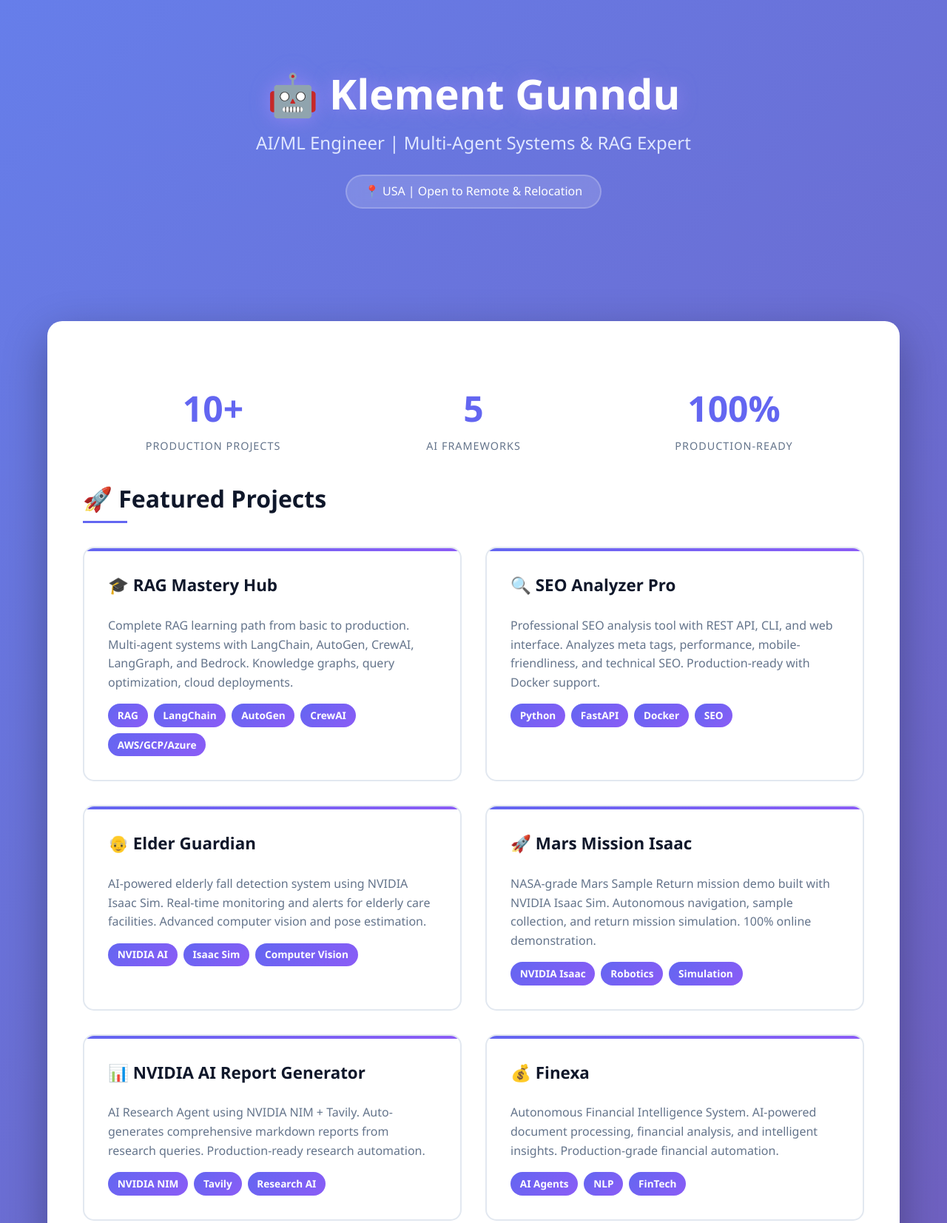
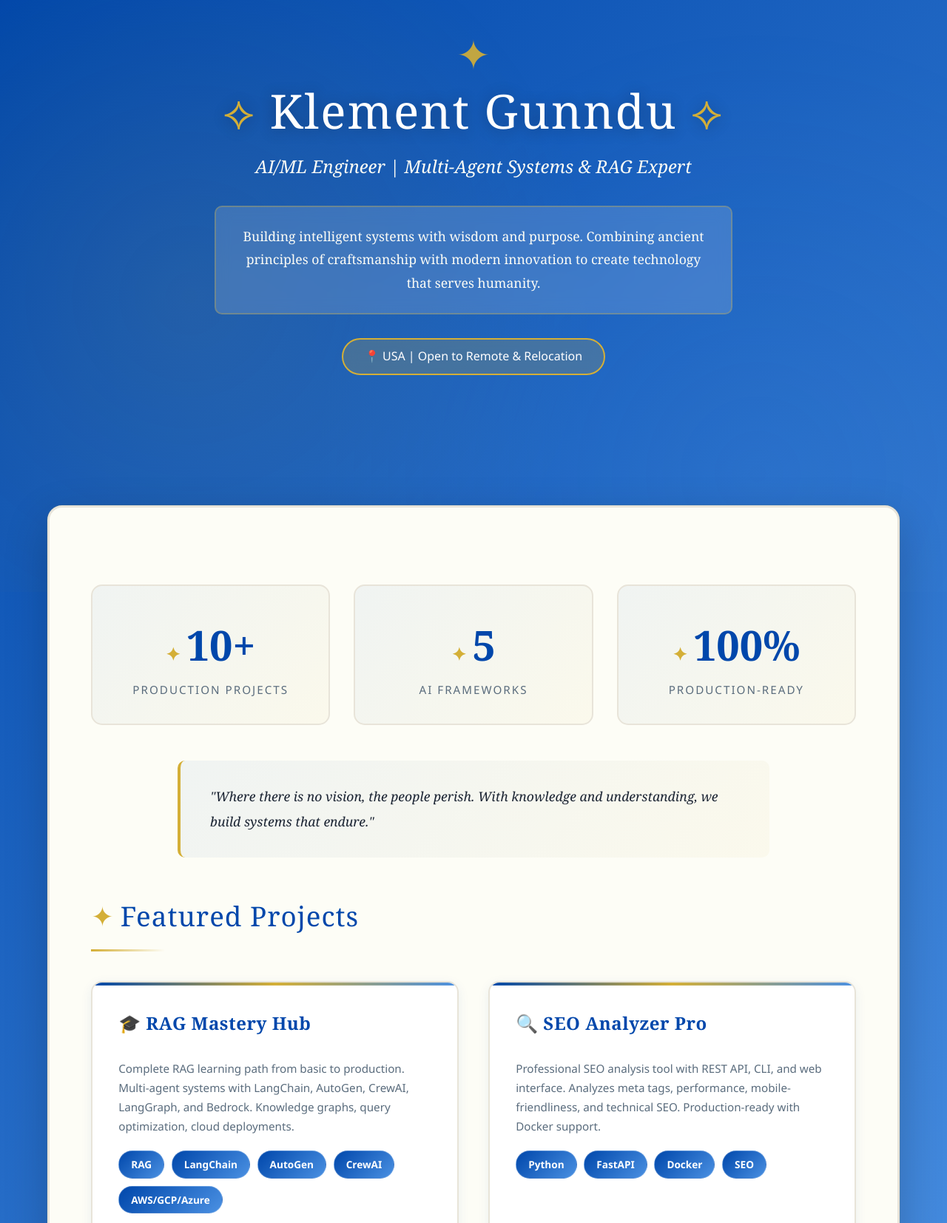
Before and after one commit to KlementMultiverse/KlementGeo.github.io, a plain HTML site: page index.html in a window 1280 px wide. Shown: the top 1653 px of the page at 74% size. Drawn offline with Linux system fonts and the light colour scheme.

Commit message:
Update design: Elegant blue & gold theme with wisdom-focused aesthetic
🎨 Design Updates:
- Deep blue, sky blue, gold, ivory color palette
- Classical serif typography (Georgia, Garamond)
- Star ornaments and elegant borders
- Stone/architectural textures
- Wisdom-focused mission statement
- Light/radiance animation themes
- Enhanced visual hierarchy

✨ Features:
- Twinkling star animations
- Rotating radiance effects
- Gold accent borders
- Elegant card hover effects
- Classical meets modern aesthetic

Built with wisdom and purpose

```diff
--- a/index.html
+++ b/index.html
@@ -73,85 +73,158 @@
 
   <style>
     :root {
-      --primary: #6366f1;
-      --secondary: #8b5cf6;
-      --dark: #0f172a;
-      --light: #f8fafc;
-      --gray: #64748b;
-      --accent: #10b981;
-      --glow: #a78bfa;
+      --primary: #0047AB;        /* Deep blue */
+      --secondary: #4A90E2;      /* Sky blue */
+      --gold: #D4AF37;           /* Gold accent */
+      --white: #FFFFFF;
+      --ivory: #FDFDF6;
+      --stone: #E8E4D9;
+      --dark: #1a2332;
+      --gray: #5a6c7d;
+      --light-blue: #E3F2FD;
+      --purple: #6B46C1;
       --locked: #94a3b8;
     }
 
     * { margin: 0; padding: 0; box-sizing: border-box; }
 
     body {
-      font-family: 'Segoe UI', -apple-system, sans-serif;
-      line-height: 1.6;
+      font-family: 'Georgia', 'Garamond', serif;
+      line-height: 1.7;
       color: var(--dark);
-      background: linear-gradient(135deg, #667eea 0%, #764ba2 100%);
+      background: linear-gradient(135deg, var(--primary) 0%, var(--secondary) 50%, var(--ivory) 100%);
       min-height: 100vh;
+      position: relative;
+    }
+
+    body::before {
+      content: '';
+      position: fixed;
+      top: 0;
+      left: 0;
+      right: 0;
+      bottom: 0;
+      background:
+        radial-gradient(circle at 20% 50%, rgba(212, 175, 55, 0.1) 0%, transparent 50%),
+        radial-gradient(circle at 80% 80%, rgba(74, 144, 226, 0.1) 0%, transparent 50%);
+      pointer-events: none;
+      z-index: 0;
     }
 
     .container {
       max-width: 1200px;
       margin: 0 auto;
       padding: 2rem 1.5rem;
+      position: relative;
+      z-index: 1;
     }
 
     /* Hero Section */
     .hero {
       text-align: center;
-      padding: 4rem 0 3rem;
-      color: white;
+      padding: 5rem 0 4rem;
+      color: var(--white);
+      position: relative;
+    }
+
+    .hero::before {
+      content: '✦';
+      position: absolute;
+      top: 2rem;
+      left: 50%;
+      transform: translateX(-50%);
+      font-size: 3rem;
+      color: var(--gold);
+      animation: twinkle 3s ease-in-out infinite;
+    }
+
+    @keyframes twinkle {
+      0%, 100% { opacity: 0.6; transform: translateX(-50%) scale(1); }
+      50% { opacity: 1; transform: translateX(-50%) scale(1.2); }
     }
 
     .hero h1 {
-      font-size: 3.5rem;
+      font-family: 'Georgia', serif;
+      font-size: 4rem;
       margin-bottom: 1rem;
-      line-height: 1.1;
-      font-weight: 800;
-      text-shadow: 0 0 20px rgba(167, 139, 250, 0.5);
-      animation: glow 2s ease-in-out infinite alternate;
+      line-height: 1.2;
+      font-weight: 400;
+      letter-spacing: 2px;
+      text-shadow: 0 2px 20px rgba(0, 0, 0, 0.3);
+      color: var(--white);
     }
 
-    @keyframes glow {
-      from { text-shadow: 0 0 20px rgba(167, 139, 250, 0.5); }
-      to { text-shadow: 0 0 30px rgba(167, 139, 250, 0.8); }
+    .hero h1::before {
+      content: '⟡ ';
+      color: var(--gold);
+    }
+
+    .hero h1::after {
+      content: ' ⟡';
+      color: var(--gold);
     }
 
     .tagline {
       font-size: 1.5rem;
-      margin-bottom: 1rem;
-      color: #e0e7ff;
+      margin-bottom: 1.5rem;
+      color: var(--ivory);
+      font-style: italic;
+      font-weight: 300;
+    }
+
+    .mission-statement {
+      max-width: 700px;
+      margin: 2rem auto 1rem;
+      padding: 1.5rem 2rem;
+      background: rgba(255, 255, 255, 0.15);
+      border: 2px solid rgba(212, 175, 55, 0.3);
+      border-radius: 10px;
+      backdrop-filter: blur(10px);
+      font-size: 1.1rem;
+      line-height: 1.8;
+      color: var(--ivory);
     }
 
     .location {
       display: inline-block;
-      background: rgba(255, 255, 255, 0.15);
-      padding: 0.5rem 1.5rem;
+      background: rgba(212, 175, 55, 0.2);
+      padding: 0.6rem 1.8rem;
       border-radius: 50px;
       font-size: 1rem;
-      margin: 0.5rem 0;
-      border: 2px solid rgba(255, 255, 255, 0.2);
+      margin: 1rem 0;
+      border: 2px solid var(--gold);
       backdrop-filter: blur(10px);
+      color: var(--white);
+      font-family: 'Segoe UI', sans-serif;
     }
 
     /* Content Section */
     .content {
-      background: white;
+      background: var(--ivory);
       border-radius: 20px;
-      padding: 3rem;
+      padding: 3.5rem;
       margin: 2rem 0;
-      box-shadow: 0 20px 60px rgba(0,0,0,0.3);
+      box-shadow:
+        0 20px 60px rgba(0, 0, 0, 0.2),
+        0 0 0 1px rgba(212, 175, 55, 0.1);
+      border: 3px solid var(--stone);
     }
 
     h2 {
-      font-size: 2rem;
-      margin-bottom: 1.5rem;
-      color: var(--dark);
+      font-family: 'Georgia', serif;
+      font-size: 2.3rem;
+      margin-bottom: 2rem;
+      color: var(--primary);
       position: relative;
-      padding-bottom: 0.5rem;
+      padding-bottom: 1rem;
+      font-weight: 400;
+      letter-spacing: 1px;
+    }
+
+    h2::before {
+      content: '✦';
+      color: var(--gold);
+      margin-right: 0.5rem;
     }
 
     h2::after {
@@ -159,29 +232,30 @@
       position: absolute;
       bottom: 0;
       left: 0;
-      width: 60px;
+      width: 100px;
       height: 3px;
-      background: var(--primary);
+      background: linear-gradient(90deg, var(--gold), transparent);
     }
 
     .projects-grid {
       display: grid;
       grid-template-columns: repeat(auto-fill, minmax(350px, 1fr));
-      gap: 2rem;
-      margin: 2rem 0;
+      gap: 2.5rem;
+      margin: 2.5rem 0;
     }
 
     .project-card {
-      background: white;
+      background: var(--white);
       border-radius: 15px;
-      padding: 2rem;
-      border: 2px solid #e2e8f0;
-      transition: all 0.3s ease;
+      padding: 2.2rem;
+      border: 2px solid var(--stone);
+      transition: all 0.4s ease;
       position: relative;
       overflow: hidden;
       text-decoration: none;
       color: inherit;
       display: block;
+      box-shadow: 0 4px 15px rgba(0, 71, 171, 0.08);
     }
 
     .project-card::before {
@@ -191,19 +265,22 @@
       left: 0;
       width: 100%;
       height: 4px;
-      background: linear-gradient(90deg, var(--primary), var(--secondary));
+      background: linear-gradient(90deg, var(--primary), var(--gold), var(--secondary));
     }
 
     .project-card:hover {
-      transform: translateY(-5px);
-      box-shadow: 0 10px 30px rgba(99, 102, 241, 0.2);
-      border-color: var(--primary);
+      transform: translateY(-8px);
+      box-shadow:
+        0 15px 40px rgba(0, 71, 171, 0.15),
+        0 0 0 2px var(--gold);
+      border-color: var(--gold);
     }
 
     .project-card.locked {
-      opacity: 0.7;
+      opacity: 0.75;
       cursor: not-allowed;
       border-color: var(--locked);
+      background: linear-gradient(135deg, #f8f9fa 0%, #e9ecef 100%);
     }
 
     .project-card.locked::before {
@@ -212,7 +289,7 @@
 
     .project-card.locked:hover {
       transform: none;
-      box-shadow: none;
+      box-shadow: 0 4px 15px rgba(0, 0, 0, 0.1);
       border-color: var(--locked);
     }
 
@@ -224,9 +301,12 @@
     }
 
     .project-card h3 {
-      font-size: 1.4rem;
-      color: var(--dark);
-      margin-bottom: 0.5rem;
+      font-family: 'Georgia', serif;
+      font-size: 1.5rem;
+      color: var(--primary);
+      margin-bottom: 0.8rem;
+      font-weight: 600;
+      letter-spacing: 0.5px;
     }
 
     .project-card.locked h3 {
@@ -236,35 +316,40 @@
     .lock-badge {
       background: var(--locked);
       color: white;
-      padding: 0.3rem 0.8rem;
+      padding: 0.4rem 1rem;
       border-radius: 20px;
       font-size: 0.8rem;
       font-weight: 600;
       display: flex;
       align-items: center;
       gap: 0.3rem;
+      font-family: 'Segoe UI', sans-serif;
     }
 
     .project-description {
       color: var(--gray);
-      margin-bottom: 1rem;
-      line-height: 1.6;
+      margin-bottom: 1.2rem;
+      line-height: 1.7;
+      font-family: 'Segoe UI', sans-serif;
+      font-size: 0.95rem;
     }
 
     .tech-stack {
       display: flex;
       flex-wrap: wrap;
-      gap: 0.5rem;
-      margin-top: 1rem;
+      gap: 0.6rem;
+      margin-top: 1.2rem;
     }
 
     .tech-badge {
       background: linear-gradient(135deg, var(--primary), var(--secondary));
       color: white;
-      padding: 0.3rem 0.8rem;
+      padding: 0.4rem 1rem;
       border-radius: 20px;
       font-size: 0.85rem;
       font-weight: 600;
+      font-family: 'Segoe UI', sans-serif;
+      border: 1px solid rgba(255, 255, 255, 0.2);
     }
 
     .project-card.locked .tech-badge {
@@ -274,75 +359,146 @@
     .stats {
       display: flex;
       justify-content: space-around;
-      margin: 2rem 0;
+      margin: 3rem 0;
       text-align: center;
+      gap: 2rem;
     }
 
     .stat {
       flex: 1;
+      padding: 2rem;
+      background: linear-gradient(135deg, rgba(0, 71, 171, 0.05), rgba(212, 175, 55, 0.05));
+      border-radius: 15px;
+      border: 2px solid var(--stone);
     }
 
     .stat-number {
-      font-size: 3rem;
-      font-weight: 800;
+      font-size: 3.5rem;
+      font-weight: 700;
       color: var(--primary);
       display: block;
+      font-family: 'Georgia', serif;
+    }
+
+    .stat-number::before {
+      content: '✦';
+      font-size: 1.5rem;
+      color: var(--gold);
+      margin-right: 0.5rem;
     }
 
     .stat-label {
       color: var(--gray);
-      font-size: 0.9rem;
+      font-size: 0.95rem;
       text-transform: uppercase;
-      letter-spacing: 1px;
+      letter-spacing: 2px;
+      margin-top: 0.5rem;
+      font-family: 'Segoe UI', sans-serif;
     }
 
     .cta-section {
       text-align: center;
-      padding: 3rem 0;
-      background: linear-gradient(135deg, #667eea 0%, #764ba2 100%);
+      padding: 4rem 3rem;
+      background: linear-gradient(135deg, var(--primary) 0%, var(--purple) 100%);
       border-radius: 20px;
       margin: 3rem 0;
       color: white;
+      position: relative;
+      overflow: hidden;
+      border: 3px solid var(--gold);
+    }
+
+    .cta-section::before {
+      content: '';
+      position: absolute;
+      top: -50%;
+      right: -50%;
+      width: 200%;
+      height: 200%;
+      background: radial-gradient(circle, rgba(212, 175, 55, 0.1) 0%, transparent 70%);
+      animation: rotate 20s linear infinite;
+    }
+
+    @keyframes rotate {
+      0% { transform: rotate(0deg); }
+      100% { transform: rotate(360deg); }
+    }
+
+    .cta-section > * {
+      position: relative;
+      z-index: 1;
     }
 
     .btn {
       display: inline-block;
-      background: white;
+      background: var(--white);
       color: var(--primary);
-      padding: 1rem 2.5rem;
+      padding: 1.2rem 3rem;
       border-radius: 50px;
       text-decoration: none;
       font-weight: 700;
       font-size: 1.1rem;
       margin: 1rem 0.5rem;
       transition: all 0.3s ease;
-      box-shadow: 0 4px 15px rgba(0,0,0,0.2);
+      box-shadow: 0 6px 20px rgba(0, 0, 0, 0.2);
+      font-family: 'Segoe UI', sans-serif;
+      border: 2px solid var(--gold);
     }
 
     .btn:hover {
-      transform: scale(1.05);
-      box-shadow: 0 6px 20px rgba(0,0,0,0.3);
+      transform: scale(1.08) translateY(-2px);
+      box-shadow: 0 10px 30px rgba(212, 175, 55, 0.4);
+      background: var(--gold);
+      color: var(--white);
     }
 
     footer {
       text-align: center;
-      padding: 2rem 0;
-      color: white;
-      font-size: 0.9rem;
+      padding: 3rem 0;
+      color: var(--white);
+      font-size: 0.95rem;
+      font-family: 'Segoe UI', sans-serif;
     }
 
     .section-divider {
-      border-top: 2px solid #e2e8f0;
-      margin: 3rem 0 2rem;
-      padding-top: 2rem;
+      border-top: 3px solid var(--stone);
+      margin: 4rem 0 3rem;
+      padding-top: 3rem;
+      position: relative;
+    }
+
+    .section-divider::before {
+      content: '✦';
+      position: absolute;
+      top: -1rem;
+      left: 50%;
+      transform: translateX(-50%);
+      background: var(--ivory);
+      padding: 0 1rem;
+      color: var(--gold);
+      font-size: 1.5rem;
+    }
+
+    .wisdom-quote {
+      max-width: 800px;
+      margin: 3rem auto;
+      padding: 2rem 2.5rem;
+      background: linear-gradient(135deg, rgba(0, 71, 171, 0.05), rgba(212, 175, 55, 0.05));
+      border-left: 4px solid var(--gold);
+      border-radius: 10px;
+      font-style: italic;
+      color: var(--dark);
+      font-size: 1.1rem;
+      line-height: 1.9;
     }
 
     @media (max-width: 768px) {
       .hero h1 { font-size: 2.5rem; }
       .tagline { font-size: 1.2rem; }
       .content { padding: 2rem 1.5rem; }
-      .stats { flex-direction: column; gap: 2rem; }
+      .stats { flex-direction: column; gap: 1.5rem; }
       .projects-grid { grid-template-columns: 1fr; }
+      .mission-statement { padding: 1rem 1.5rem; }
     }
   </style>
 </head>
@@ -351,8 +507,13 @@
   <!-- Hero Section -->
   <div class="hero">
     <div class="container">
-      <h1>🤖 Klement Gunndu</h1>
+      <h1>Klement Gunndu</h1>
       <p class="tagline">AI/ML Engineer | Multi-Agent Systems & RAG Expert</p>
+
+      <div class="mission-statement">
+        Building intelligent systems with wisdom and purpose. Combining ancient principles of craftsmanship with modern innovation to create technology that serves humanity.
+      </div>
+
       <div class="location">
         📍 USA | Open to Remote & Relocation
       </div>
@@ -379,8 +540,12 @@
         </div>
       </div>
 
+      <div class="wisdom-quote">
+        "Where there is no vision, the people perish. With knowledge and understanding, we build systems that endure."
+      </div>
+
       <!-- Featured Projects -->
-      <h2>🚀 Featured Projects</h2>
+      <h2>Featured Projects</h2>
       <div class="projects-grid">
 
         <!-- RAG Mastery Hub -->
@@ -422,7 +587,7 @@
             <h3>👴 Elder Guardian</h3>
           </div>
           <p class="project-description">
-            AI-powered elderly fall detection system using NVIDIA Isaac Sim. Real-time monitoring and alerts for elderly care facilities. Advanced computer vision and pose estimation.
+            AI-powered elderly care system using NVIDIA Isaac Sim. Real-time monitoring and protection for elderly care facilities. Advanced computer vision and pose estimation technology.
           </p>
           <div class="tech-stack">
             <span class="tech-badge">NVIDIA AI</span>
@@ -437,7 +602,7 @@
             <h3>🚀 Mars Mission Isaac</h3>
           </div>
           <p class="project-description">
-            NASA-grade Mars Sample Return mission demo built with NVIDIA Isaac Sim. Autonomous navigation, sample collection, and return mission simulation. 100% online demonstration.
+            Space exploration demo built with NVIDIA Isaac Sim. Autonomous navigation, sample collection, and return mission simulation. Demonstrating advanced robotics capabilities.
           </p>
           <div class="tech-stack">
             <span class="tech-badge">NVIDIA Isaac</span>
@@ -452,7 +617,7 @@
             <h3>📊 NVIDIA AI Report Generator</h3>
           </div>
           <p class="project-description">
-            AI Research Agent using NVIDIA NIM + Tavily. Auto-generates comprehensive markdown reports from research queries. Production-ready research automation.
+            AI Research Agent using NVIDIA NIM + Tavily. Auto-generates comprehensive markdown reports from research queries. Production-ready research automation for knowledge synthesis.
           </p>
           <div class="tech-stack">
             <span class="tech-badge">NVIDIA NIM</span>
@@ -467,7 +632,7 @@
             <h3>💰 Finexa</h3>
           </div>
           <p class="project-description">
-            Autonomous Financial Intelligence System. AI-powered document processing, financial analysis, and intelligent insights. Production-grade financial automation.
+            Autonomous Financial Intelligence System. AI-powered document processing, financial analysis, and intelligent insights. Production-grade financial automation with precision.
           </p>
           <div class="tech-stack">
             <span class="tech-badge">AI Agents</span>
@@ -482,7 +647,7 @@
             <h3>🎭 Mysava</h3>
           </div>
           <p class="project-description">
-            Virtual influencer with interactive mode and face sync with audio. Real-time lip-sync, emotion detection, and conversational AI. Next-gen virtual assistant.
+            Virtual presence with interactive mode and audio synchronization. Real-time expression synthesis, emotion detection, and conversational AI. Next-generation digital interaction.
           </p>
           <div class="tech-stack">
             <span class="tech-badge">Computer Vision</span>
@@ -497,7 +662,7 @@
             <h3>📚 API Doc Generator</h3>
           </div>
           <p class="project-description">
-            Auto-generate beautiful API documentation from code. Smart parsing, Markdown/HTML output, CI/CD integration. Developer productivity tool.
+            Auto-generate beautiful API documentation from code. Smart parsing, Markdown/HTML output, CI/CD integration. Developer productivity tool for efficient documentation.
           </p>
           <div class="tech-stack">
             <span class="tech-badge">Python</span>
@@ -512,7 +677,7 @@
             <h3>🤖 Customer Support Agent</h3>
           </div>
           <p class="project-description">
-            AI Customer Support Agent using OpenAI and ReAct pattern. Intelligent ticket routing, automated responses, and context-aware support.
+            AI Customer Support Agent using OpenAI and ReAct pattern. Intelligent routing, automated responses, and context-aware support for enhanced customer experience.
           </p>
           <div class="tech-stack">
             <span class="tech-badge">OpenAI</span>
@@ -527,7 +692,7 @@
             <h3>🏗️ RAG Microservices</h3>
           </div>
           <p class="project-description">
-            Learn to build RAG with microservices architecture. Scalable, production-ready RAG system with Docker, Kubernetes, and modern DevOps practices.
+            Learn to build RAG with microservices architecture. Scalable, production-ready RAG system with Docker, Kubernetes, and modern DevOps practices for enterprise deployment.
           </p>
           <div class="tech-stack">
             <span class="tech-badge">Microservices</span>
@@ -540,7 +705,7 @@
 
       <!-- Private Projects Section -->
       <div class="section-divider">
-        <h2>🔒 Private Projects (In Development)</h2>
+        <h2>Private Projects (In Development)</h2>
         <div class="projects-grid">
 
           <div class="project-card locked">
@@ -549,7 +714,7 @@
               <span class="lock-badge">🔒 Private</span>
             </div>
             <p class="project-description">
-              9-agent pipeline for automated blog generation and multi-platform publishing. AI-powered content creation with trend monitoring.
+              9-agent pipeline for automated content generation and multi-platform publishing. AI-powered content creation with trend monitoring and intelligent distribution.
             </p>
             <div class="tech-stack">
               <span class="tech-badge">Multi-Agent</span>
@@ -564,7 +729,7 @@
               <span class="lock-badge">🔒 Private</span>
             </div>
             <p class="project-description">
-              Master automation hub with 12 automation tools. GitHub repo management, project launcher, redesign agents, and social media automation.
+              Master automation hub with 12 automation tools. Repository management, project launcher, redesign agents, and social media automation for streamlined workflows.
             </p>
             <div class="tech-stack">
               <span class="tech-badge">DevOps</span>
@@ -579,7 +744,7 @@
               <span class="lock-badge">🔒 Private</span>
             </div>
             <p class="project-description">
-              Automated daily project idea generation and implementation. AI-powered project creation with GitHub integration and deployment automation.
+              Automated daily project idea generation and implementation. AI-powered project creation with repository integration and deployment automation for continuous innovation.
             </p>
             <div class="tech-stack">
               <span class="tech-badge">AI Agents</span>
@@ -593,7 +758,7 @@
 
       <!-- Tech Stack -->
       <div class="section-divider">
-        <h2>🛠️ Tech Stack</h2>
+        <h2>Tech Stack</h2>
         <div class="tech-stack" style="justify-content: center;">
           <span class="tech-badge">Multi-Agent Systems</span>
           <span class="tech-badge">RAG Pipelines</span>
@@ -620,8 +785,8 @@
 
     <!-- CTA -->
     <div class="cta-section">
-      <h2 style="color: white; margin-bottom: 1rem;">💼 Open to Opportunities</h2>
-      <p style="font-size: 1.2rem; margin-bottom: 2rem; color: #e0e7ff;">
+      <h2 style="color: white; margin-bottom: 1rem; font-family: Georgia, serif;">Open to Opportunities</h2>
+      <p style="font-size: 1.2rem; margin-bottom: 2rem; color: var(--ivory); font-family: 'Segoe UI', sans-serif;">
         AI/ML Engineering • Multi-Agent Systems • RAG Specialist • DevOps • Full-Stack with AI
       </p>
       <a href="https://www.linkedin.com/in/klement-gunndu-601872351" class="btn" target="_blank">Connect on LinkedIn</a>
@@ -633,8 +798,8 @@
   <footer>
     <div class="container">
       <p>© 2025 Klement Gunndu | AI/ML Engineer | Multi-Agent Systems & RAG Expert</p>
-      <p style="margin-top: 0.5rem; opacity: 0.8;">
-        Built with modern web technologies | Optimized for search engines
+      <p style="margin-top: 0.5rem; opacity: 0.9;">
+        Built with wisdom and purpose | Optimized for search engines
       </p>
     </div>
   </footer>
```
